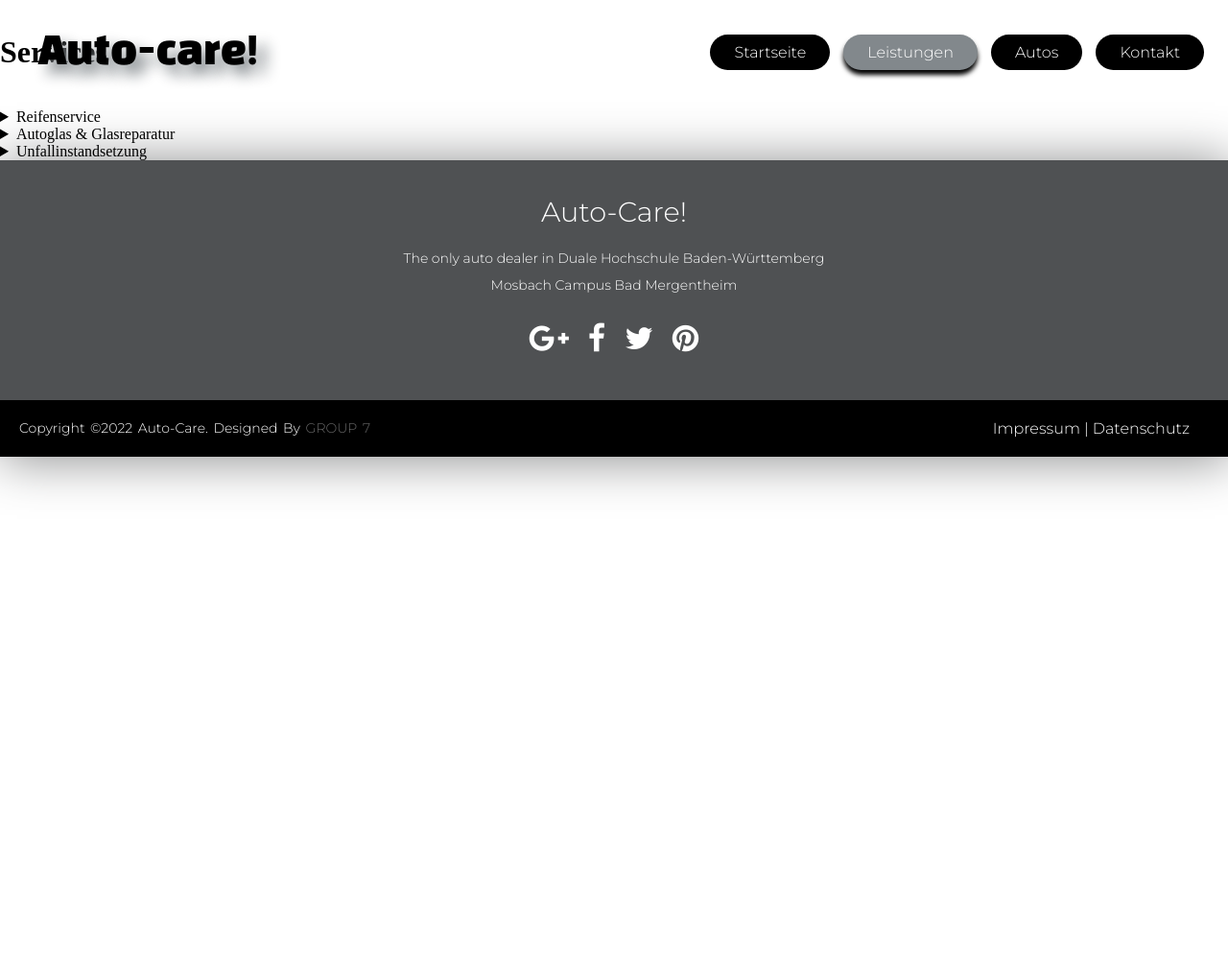
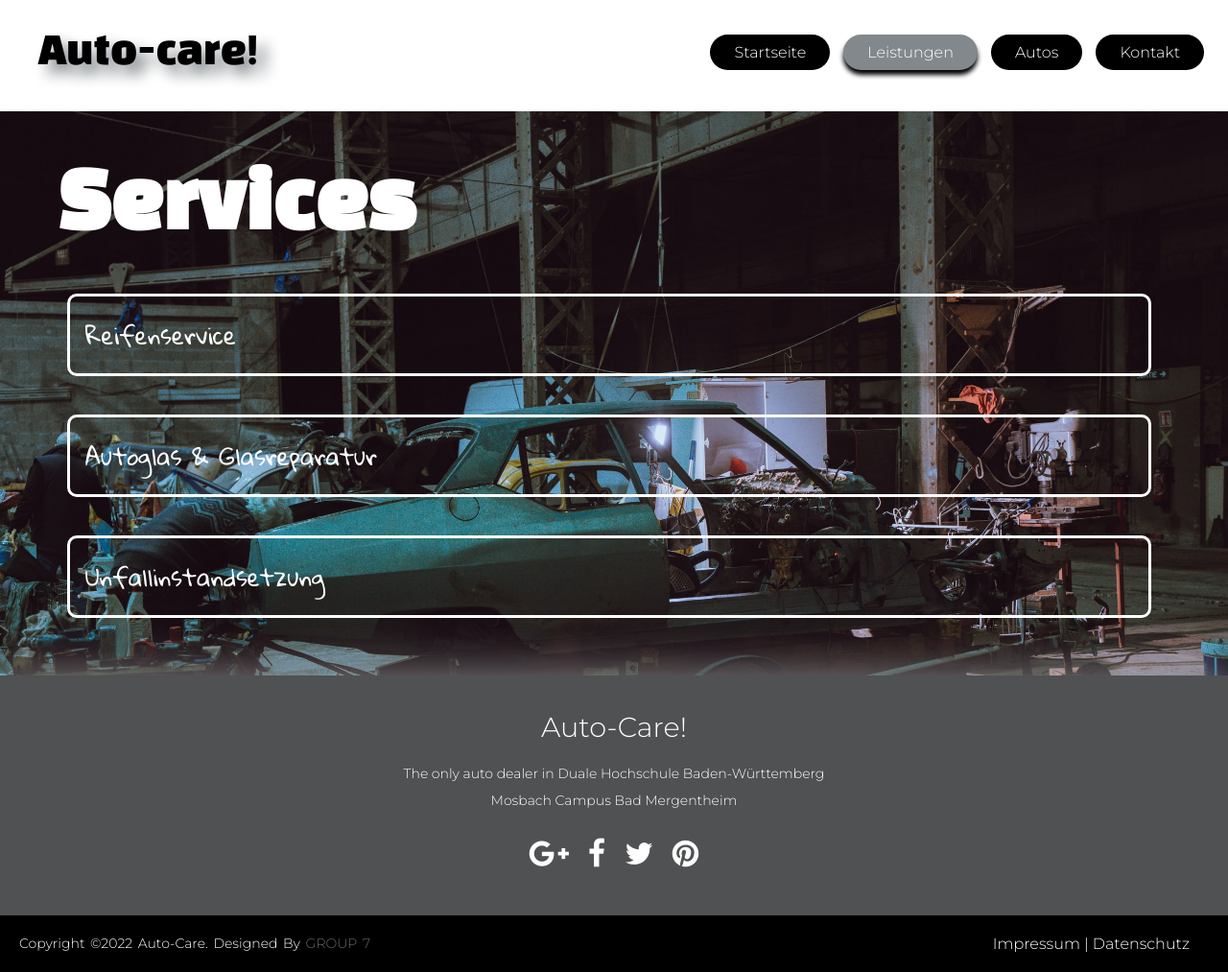
Before and after one commit to AdriansRubins/gruppe07-projekt, a PHP site: page /php/pages/leistungen.php in a window 1280 px wide. Shown: the whole page at 96% size. Before the commit the page ends 511 px from the top, so only its background shows below. Run offline with PHP 8.4, Linux system fonts and the light colour scheme.

Commit message:
leistungen added to main

```diff
--- a/css/servicestyle.css
+++ b/css/servicestyle.css
@@ -1,121 +1,131 @@
+details.styled{
+    padding: 1em;
+    border: 3px solid white;
+    border-radius: 10px;
+    transition: all 0.4s ease-in-out;
+    overflow: hidden;
+    color: white;
+}
+details.styled summary{
+    outline: none;
+    cursor: pointer;
+}
 
-.leistungsgrid{
-    margin-top: 40px;
-    display: grid;
+details[open].styled summary{
+    padding-bottom: 20px;
+    color: white;
+    text-shadow: 6px 6px 6px black;
+    font-size: 2rem;
+    padding-left: 2vw;
 }
-*{
-    margin: 0;
-    padding: 0;
-    box-sizing: border-box;
+details[open].glasstyled summary{
+    padding-bottom: 20px;
+    color: white;
+    text-shadow: 6px 6px 6px black;
+    font-size: 2rem;
+    padding-left: 2vw;
+
+}
+details[open].unfallstyled summary{
+    padding-bottom: 20px;
+    color: white;
+    text-shadow: 6px 6px 6px black;
+    font-size: 2rem;
+    padding-left: 2vw;
+
+}
+details[open].styled{
+    background-color: #5E616A;
+
+}
+details[open].glasstyled{
+    background: #5E616A;
+}
+details[open].unfallstyled{
+    background-color: #5E616A;
+}
+details.glasstyled{
+    padding: 1em;
+    transition: all 0.4s ease-in-out;
+    border: 3px solid white;
+    border-radius: 10px;
+    color: white;
+}
+
+details.unfallstyled{
+    padding: 1em;
+    border: 3px solid white;
+    border-radius: 10px;
+    transition: all 0.4s ease-in-out;
+    color: white;
+
 }
 
 
-footer{
-    padding-top: 30px;
-    background: #4F5153;
-    height: auto;
-    width: 100vw;
-    font-family: "Montserrat",sans-serif;
-    align-items: center;
-    justify-content: center;
-    flex-direction: column;
-    text-align: center;
+.reifendiv, .glasdiv, .unfalldiv{
+    padding: 20px 40px 20px 20px;
+    border-radius: 20px;
+}
+.reifenHeading{
+    font-family: 'Black Han Sans', sans-serif;
+    font-size: 40px;
+    text-align: start;
+    padding: 50px 40px 20px 60px;
     color: white;
-    box-shadow: 2px 2px 50px 2px #8F9091;
+}
+.leistungsgrid{
+    display: grid;
+    grid-template-columns: 1fr;
+    padding: 0px 40px 40px 50px;
 
 
 }
-.footer-content{
-
-    font-family: "Montserrat",sans-serif;
-
-    display: flex;
-    align-items: center;
-    flex-direction: column;
-    text-align: center;
-
+.servimg{
+    width: 60vh;
+    height: 100vh;
 }
-.footer-content h3{
-    font-size: 1.8rem;
-    font-weight: 400;
-    text-transform: capitalize;
-    line-height: 3rem;
+.serviceright{
+    padding-left: 0;
+    padding-right: 60px;
 }
-
-.footer-content p{
-    max-width: 500px;
-    margin: 10px auto;
-    line-height: 28px;
-    font-size: 14px;
-}
-li,a {
-    font-family: "Montserrat",sans-serif;
-    color: white;
-    text-decoration: none;
+.tyreblock,.glasblock,.unfallblock{
+    display: grid;
+    grid-template-columns: 1fr 0.5fr;
+    width: 100%;
+    padding-left: 2vw;
 
 }
 
-.socials{
+.bildtyre,.bildglas, .bildunfall{
+    height: 30vh;
+    width: 35vh;
+    border-radius: 10%;
+}
+.tyrebild, .glasbild, .unfallbild{
+    padding-left: 3vw;
+    padding-bottom: 8px;
+}
+details > summary {
     list-style: none;
     display: flex;
-    align-items: center;
-    justify-content: center;
-    margin: 1rem 0 3rem 0;
+    justify-content: space-between;
+    cursor: pointer;
+    font-family: "Gloria Hallelujah", cursive;
+    font-size: 1.5rem;
+}
 
+details > summary::-webkit-details-marker {
+    display: none;
+}
+.reifen, .glas, .unfall{
+    color: white;
+    font-family: "Gloria Hallelujah", cursive;
+    font-size: 16px;
 
 }
-.socials li{
-    margin: 0 10px;
+.gesamt{
+    background-image: url("../../assets/images/garage.jpg");
+    background: cover;
+    background-size: 100% 100%;
+    margin-top: 80px;
 }
-.socials i{
-    font-size: 2rem;
-    transition: color .5s ease;
-}
-
-
-.socials i:hover{
-    transform: scale(1.5)
-
-}
-
-.footer-bottom{
-
-    display: flex;
-    justify-content: space-between;
-    background: black;
-    width: 100vw;
-    padding: 20px 40px 20px 20px;
-    text-align: center;
-    color: white;
-}
-.footer-bottom p{
-    font-size: 14px;
-    word-spacing: 2px;
-    text-transform: capitalize;
-}
-
-.footer-bottom span{
-    text-transform: uppercase;
-    opacity: .4;
-    font-weight: 200;
-}
-
-.fa-google-plus:hover{
-    color: #E22A06;
-}
-.fa-facebook-f:hover{
-    color: #1E71F5;
-}
-
-.fa-twitter:hover{
-    color: #5C94EE;
-}
-.fa-pinterest:hover{
-    color: #BB3317;
-}
-
-.car-care, .autodealer{
-    font-family: "Montserrat",sans-serif;
-    color: white;
-    text-decoration: none;
-}
```
